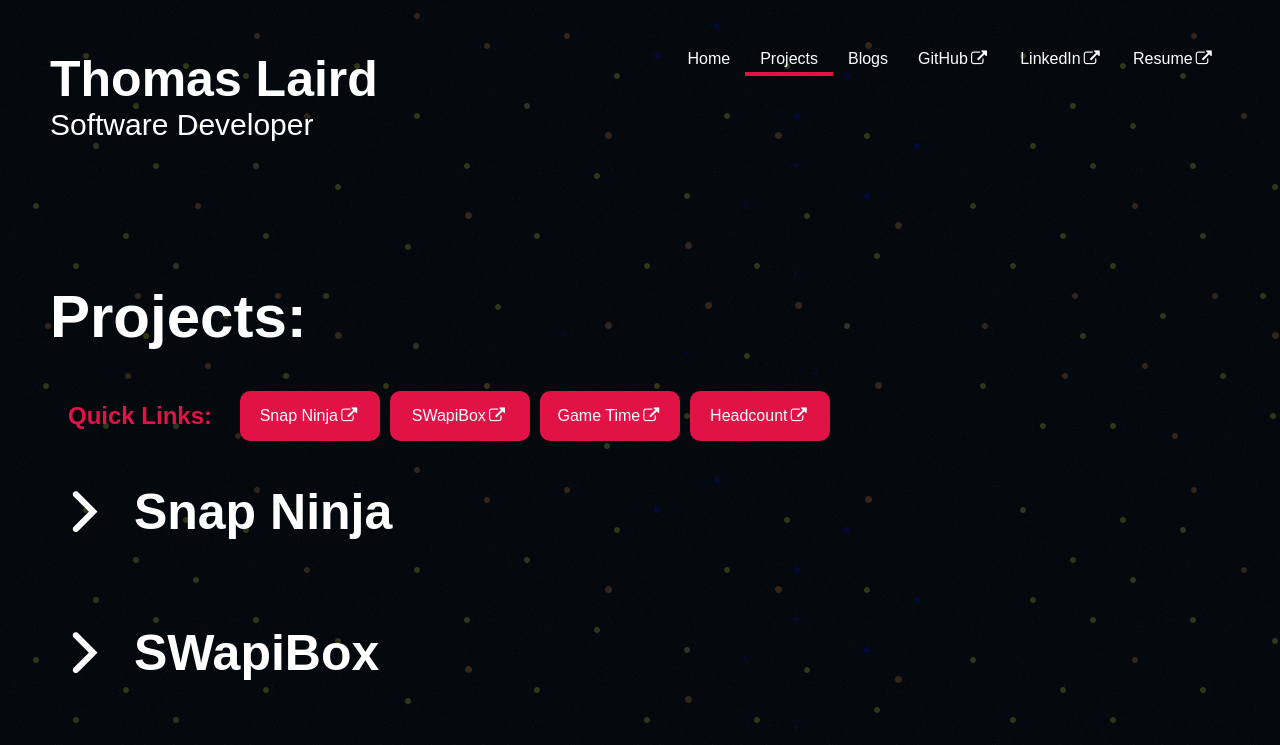
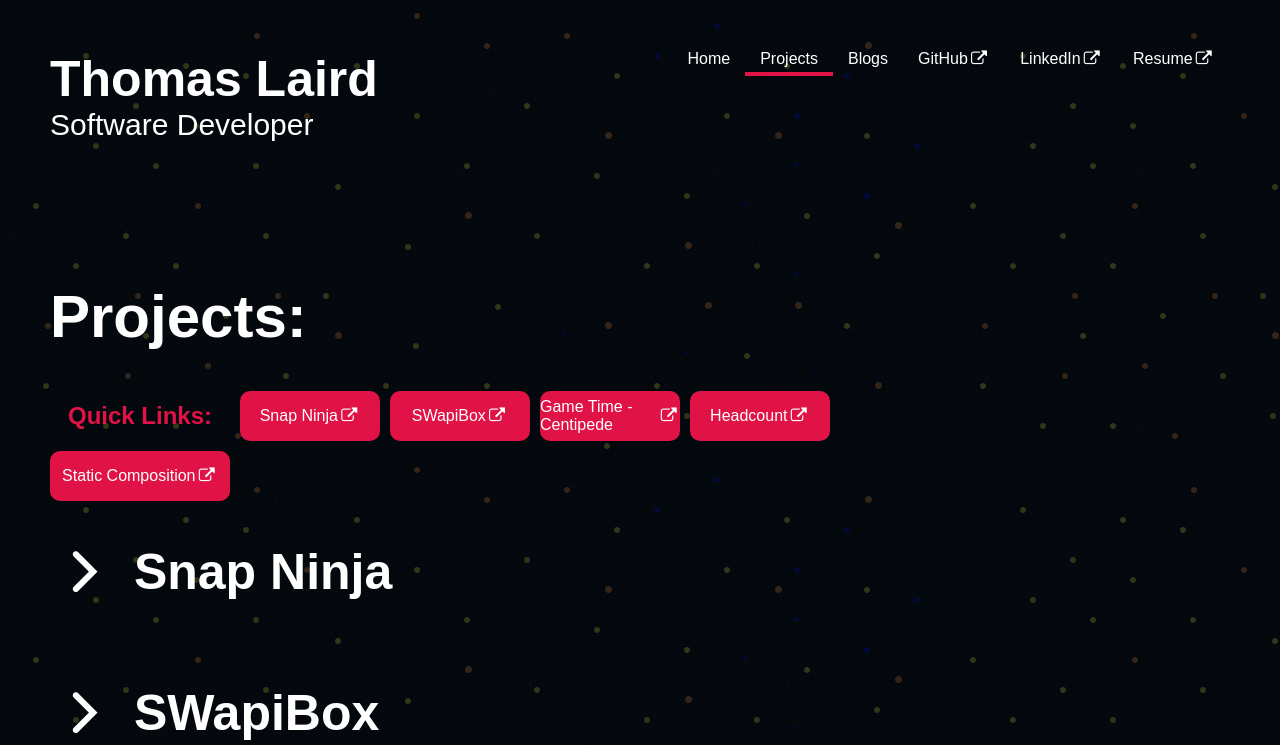
Before and after one commit to t-laird/t-laird.github.io, a React (Create React App) app: page /projects in a window 1280 px wide. Shown: the top 745 px of the page. Built offline with nearby package versions, Linux system fonts and the light colour scheme.

Commit message:
fn for mapping through projects to make links

```diff
--- a/src/Components/Projects/Projects.js
+++ b/src/Components/Projects/Projects.js
@@ -48,15 +48,18 @@ const Projects = (props) => {
 
   ];
 
+  const quicklinks = projectInfo.map(quicklink => {
+    return (
+      <div className="quicklink"><a href={quicklink.link} target="_blank" rel="noopener noreferrer">{quicklink.title}<i className="icon-link-ext"></i></a></div>
+    );
+  });
+
   return (
     <div className="Projects">
       <h1>Projects:</h1>
       <div className="quicklinks">
         <h2>Quick Links: </h2>
-        <div className="quicklink"><a href="https://t-laird.com/snap-ninja" target="_blank" rel="noopener noreferrer">Snap Ninja<i className="icon-link-ext"></i></a></div>
-        <div className="quicklink"><a href="https://t-laird.com/SWapiBox" target="_blank" rel="noopener noreferrer">SWapiBox<i className="icon-link-ext"></i></a></div>
-        <div className="quicklink"><a href="https://t-laird.com/Centipede" target="_blank" rel="noopener noreferrer">Game Time<i className="icon-link-ext"></i></a></div>
-        <div className="quicklink"><a href="https://t-laird.com/Headcount" target="_blank" rel="noopener noreferrer">Headcount<i className="icon-link-ext"></i></a></div>
+        {quicklinks}
       </div>
       {projectInfo.map( (project, index) => <Project key={`project${index}`} {...project} /> )}
     </div>
```
